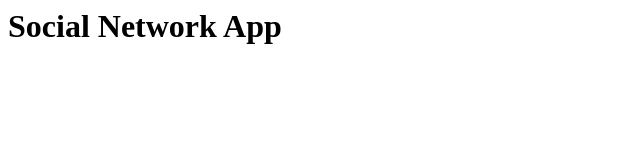
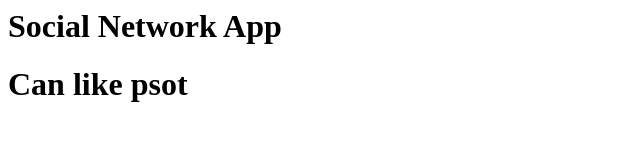
Before and after one commit to boomboom295/social-network-jira, a plain HTML site: page index.html in a window 1280 px wide. Shown: the whole page, without its empty margins (0-640 px from the left). Drawn offline with Linux system fonts and the light colour scheme.

Commit message:
CSP-21 Can like now

```diff
--- a/index.html
+++ b/index.html
@@ -1 +1,2 @@
 <h1>Social Network App</h1>
+<h1>Can like psot</h1>
```
